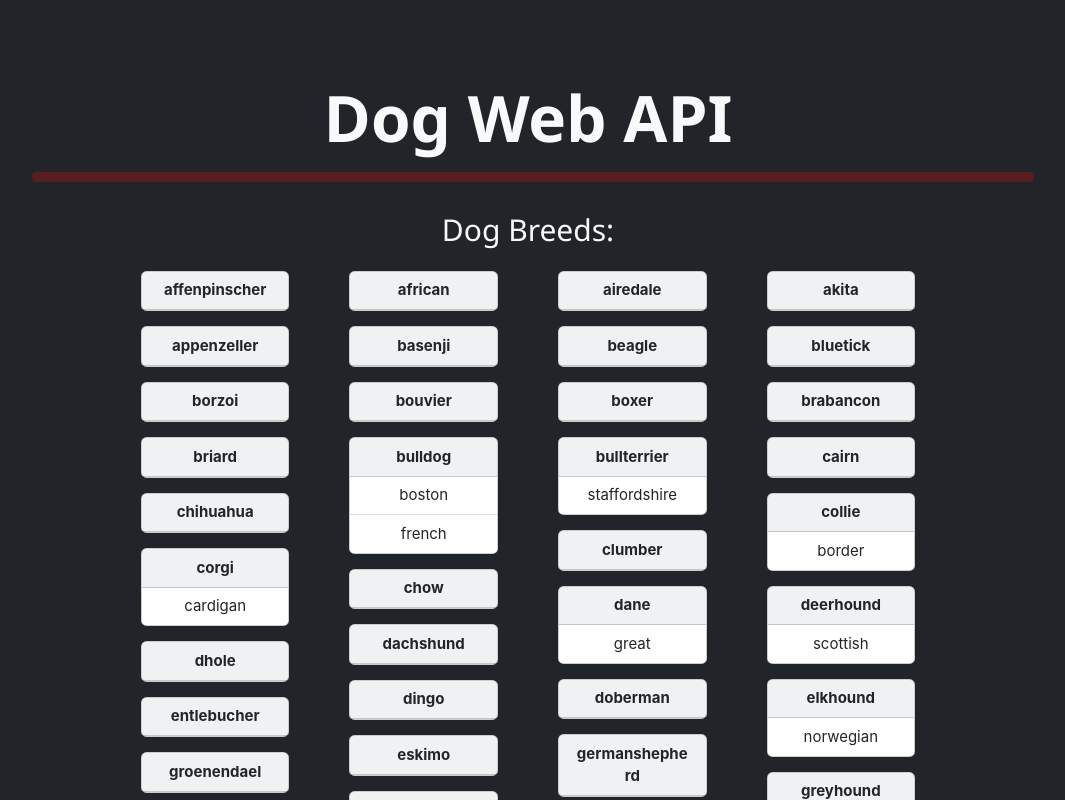
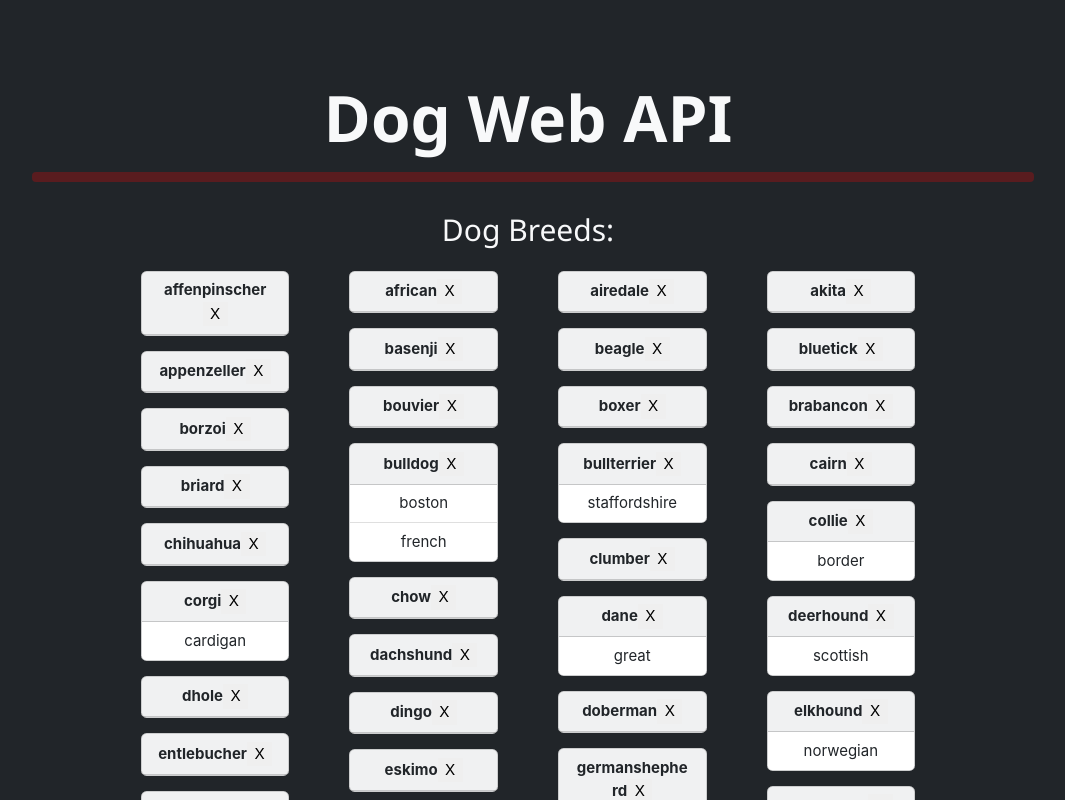
Before and after one commit to jackwiggall/Dogs-Web-API, a React (Create React App) app in the folder my-app/: page / in a window 1280 px wide. Shown: the top 800 px of the page, without its empty margins (112-1177 px from the left). Built offline with nearby package versions, Linux system fonts and the light colour scheme.

Commit message:
item deletion

```diff
--- a/my-app/src/App.js
+++ b/my-app/src/App.js
@@ -31,7 +31,10 @@ function displayDogs(dogList) {
       <div className="card bg-light text-dark">
         <div className="card-header"><strong>
           {dog[0]}
-        </strong></div>
+        </strong>
+        <button className="px-2" style={{border:"none"}} onClick={() => {
+          deleteDog(dogList,index);
+        }}>X</button></div>
       </div></div></div>}else {
         var forEachData = [];
         dog.forEach((d,i) => {if (d!==dog[0]) {forEachData.push(<li className="list-group-item" key={i}>{d}</li>)}});
@@ -41,7 +44,10 @@ function displayDogs(dogList) {
           <div className="card bg-light text-dark">
             <div className="card-header"><strong>
               {dog[0]}
-            </strong></div>
+            </strong>
+            <button className="px-2" style={{border:"none"}} onClick={() => {
+              deleteDog(dogList,index);
+            }}>X</button></div>
             <ul className="list-group list-group-flush">
             {forEachData.map(d => {return d})}
             </ul>
@@ -51,10 +57,22 @@ function displayDogs(dogList) {
   return dogView;
 }
 
+function deleteDog(newList,index) {
+  if (index===0) {
+    newList = newList.slice(1, newList.length);
+  }else {
+    newList = [...newList.slice(0, index), ...newList.slice(index + 1)];
+  }
+  //need to change from page reload to state update
+  localStorage.setItem("dogList",JSON.stringify(newList));
+  window.location.reload(false);
+}
+
 function App() {
 var run = useRef(false);
 const [dogs, setDogs] = useState(dogTemp);
 const [dogView, setDogView] = useState();
+const [id, setID] = useState();
 
 if (!run.current) {
     //still runs twice, doesnt prevent single run
```
